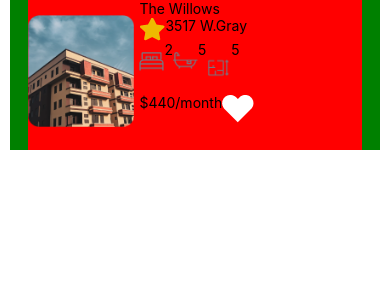
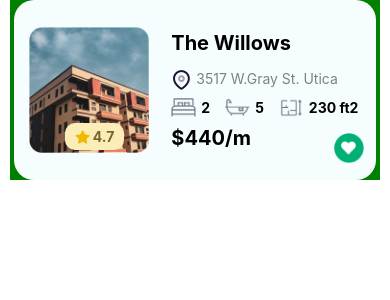
Before and after one commit to BrightCoders-Institute/reto-inmobiliaria-mcmmiguel, a React Native app: screen / in a window 390 px wide. Shown: the top 300 px of the page. Built offline with nearby package versions, Linux system fonts and the light colour scheme.

Commit message:
Layout Finished. ScrollList creeated

```diff
--- a/src/components/Card.tsx
+++ b/src/components/Card.tsx
@@ -1,5 +1,5 @@
 import React from 'react';
-import { View, Text, ScrollView, Image, StyleSheet } from 'react-native';
+import { View, Text, Image, StyleSheet } from 'react-native';
 
 export default function Card() {
 
@@ -7,36 +7,47 @@ export default function Card() {
         <View style={styles.container}>
             <View style={styles.imageContainer}>
                 <Image source={require('../../img/property.png')} style={styles.image} />
+                <View style={styles.rateContainer}>
+                    <View style={styles.rate}>
+                        <Image style={styles.rateImage} source={require('../../img/star.png')} />
+                        <Text style={styles.rateText}>4.7</Text>
+                    </View>
+                </View>
             </View>
 
             <View style={styles.info}>
-                <Text>The Willows</Text>
+                <Text style={styles.infoName}>The Willows</Text>
                 <View style={styles.address}>
-                    <Image source={require('../../img/star.png')} />
-                    <Text>3517 W.Gray</Text>
+                    <Image style={styles.addressIcon} source={require('../../img/location.png')} />
+                    <Text style={styles.addressText}>3517 W.Gray St. Utica</Text>
                 </View>
 
                 <View style={styles.facilities}>
                     <View style={styles.beds}>
                         <Image style={styles.facilitiesIcon} source={require('../../img/bed.png')} />
-                        <Text>2</Text>
+                        <Text style={styles.facilitiesText}>2</Text>
                     </View>
 
                     <View style={styles.baths}>
                         <Image style={styles.facilitiesIcon} source={require('../../img/bath.png')} />
-                        <Text>5</Text>
+                        <Text style={styles.facilitiesText}>5</Text>
                     </View>
 
                     <View style={styles.area}>
                         <Image style={styles.facilitiesIcon} source={require('../../img/area.png')} />
-                        <Text>5</Text>
+                        <Text style={styles.facilitiesText}>230 ft2</Text>
                     </View>
                 </View>
 
-                <View style={styles.footer}>
-                    <Text>$440/month</Text>
-                    <Image source={require('../../img/hearth.png')} />
+                <View style={styles.rent}>
+                    <Text style={styles.rentText}>$440/m</Text>
                 </View>
+
+            </View>
+
+            <View style={styles.hearthContainer}>
+                <Image style={styles.hearthBackground} source={require('../../img/hearthBackground.png')} />
+                <Image style={styles.hearthIcon} source={require('../../img/hearth.png')} />
             </View>
 
         </View>
@@ -45,44 +56,131 @@ export default function Card() {
 
 const styles = StyleSheet.create({
     container: {
-        width: '90%',
-        height: 150,
+        width: 'auto', // Debe ser auto al final
+        height: 180,
         flexDirection: 'row',
-        backgroundColor: 'red',
+        backgroundColor: '#f5fdff',
+        borderRadius: 20,
     },
     imageContainer: {
         flex: 1,
+        position: 'relative',
         alignItems: 'flex-start',
+        justifyContent: 'center',
+        marginLeft: 15,
+        marginRight: 40,
+        zIndex: 0,
     },
     image: {
-        width: '95%',
-        height: '95%',
+        width: 120,
+        height: '100%',
         resizeMode: 'contain',
+    },
+    rateContainer: {
+        position: 'absolute',
+        bottom: 30,
+        right: 7,
+        zIndex: 1,
+    },
+    rate: {
+        flexDirection: 'row',
+        alignItems: 'center',
+        paddingVertical: 5,
+        paddingHorizontal: 10,
+        borderRadius: 10,
+        backgroundColor: '#fbedb7',
+    },
+    rateImage: {
+        width: 15,
+        height: 15,
+        marginRight: 3,
+        resizeMode: 'contain',
+    },
+    rateText: {
+        color: '#7a6229',
+        fontWeight: '700',
     },
     info: {
         flex: 2,
         alignItems: 'flex-start',
+        justifyContent: 'center',
+        width: 'auto',
+    },
+    infoName: {
+        fontWeight: '700',
+        color: '#000',
+        fontSize: 20,
+        marginBottom: 15,
     },
     address: {
         flexDirection: 'row',
+        marginBottom: 5,
+    },
+    addressIcon: {
+        width: 20,
+        height: 20,
+        resizeMode: 'contain',
+        marginRight: 5,
+    },
+    addressText: {
+        color: 'grey',
     },
     facilities: {
         flexDirection: 'row',
+        alignItems: 'flex-start',
+        gap: 15,
+        marginBottom: 5,
     },
     facilitiesIcon: {
         width: 25,
+        height: 26,
         resizeMode: 'contain',
+    },
+    facilitiesText: {
+        color: '#000',
+        fontWeight: '700',
     },
     beds: {
         flexDirection: 'row',
+        alignItems: 'center',
+        gap: 5,
     },
     baths: {
         flexDirection: 'row',
+        alignItems: 'center',
+        gap: 5,
     },
     area: {
         flexDirection: 'row',
+        alignItems: 'center',
+        gap: 5,
     },
-    footer: {
+    rent: {
         flexDirection: 'row',
     },
+    rentText: {
+        fontSize: 20,
+        fontWeight: '700',
+        color: '#000',
+    },
+    hearthContainer: {
+        position: 'absolute',
+        bottom: 25,
+        right: 20,
+        flexDirection: 'row',
+        alignItems: 'center',
+    },
+    hearthIcon: {
+        width: 15,
+        height: 15,
+        marginLeft: 2.5,
+        resizeMode: 'contain',
+    },
+    hearthBackground: {
+        width: 30,
+        height: 30,
+        resizeMode: 'contain',
+        position: 'absolute',
+        marginLeft: -5,
+    },
 });
```
Also changed, not shown: img/hearthBackground.png (renamed from img/hearthBackgroung.png), img/location.png (added), src/components/ScrollList.tsx (added).
